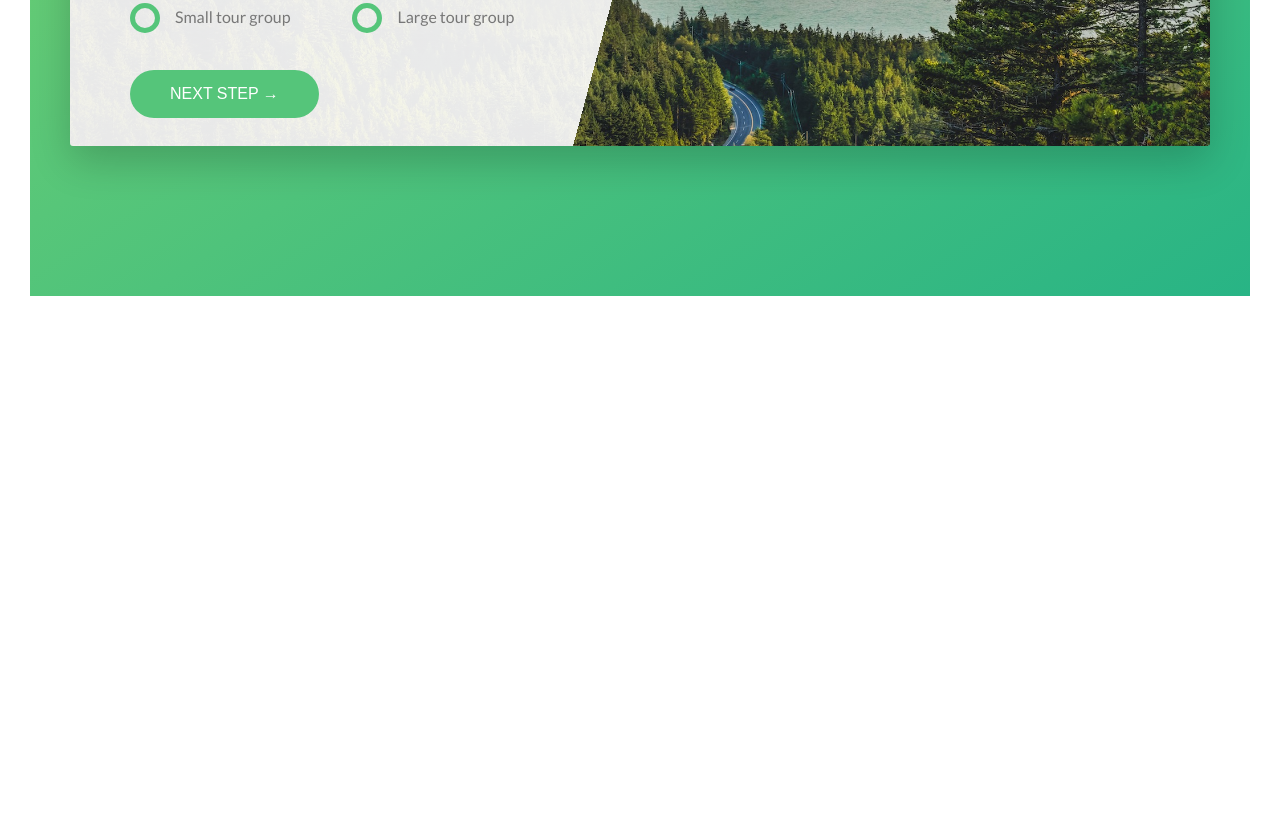
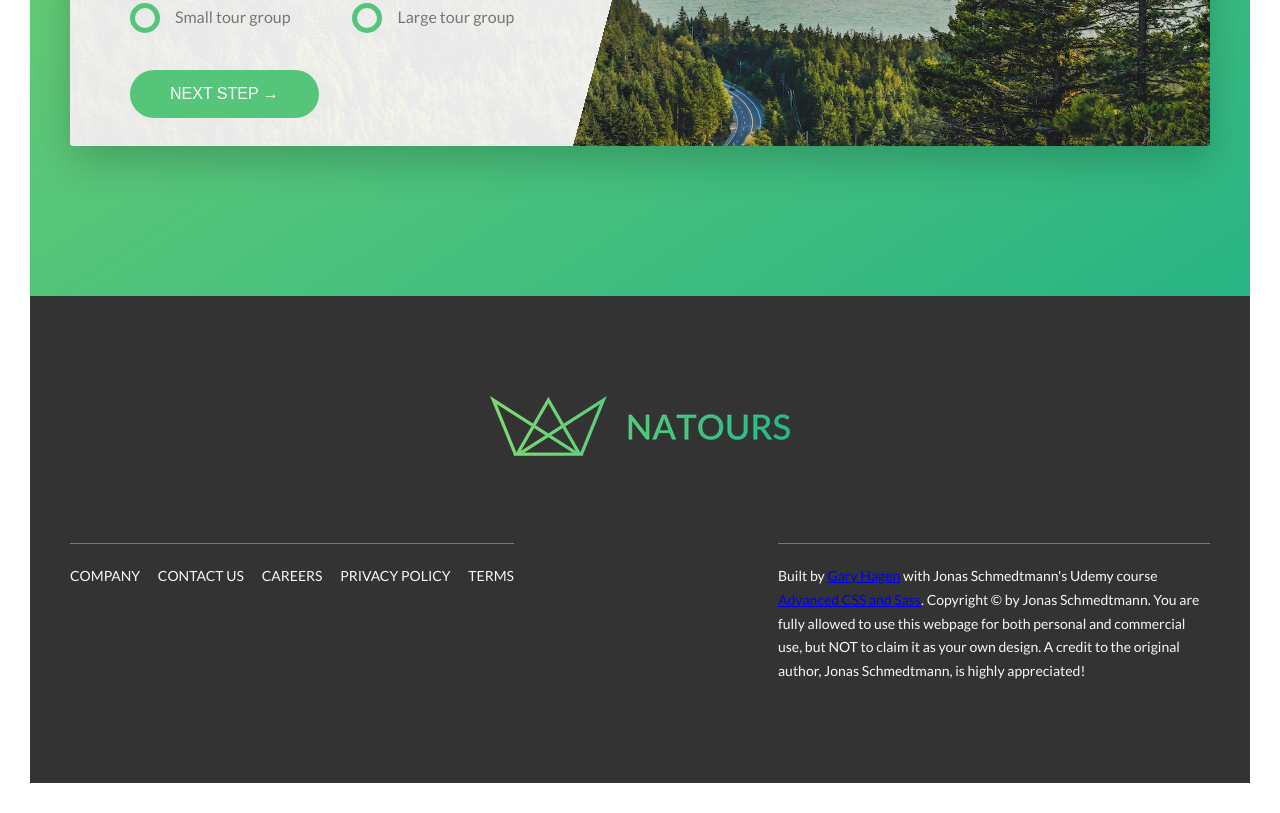
Before and after one commit to HagenGaryP/css-and-sass, a website: page Natours-Project/index.html in a window 1280 px wide. Shown: the part 4974-5787 px from the top of the page. Before the commit the page ends 5300 px from the top, so only its background shows below. Drawn offline with Linux system fonts and the light colour scheme.

Commit message:
added footer

```diff
--- a/Natours-Project/index.html
+++ b/Natours-Project/index.html
@@ -347,6 +347,32 @@
 
   </main>
 
+  <!-- Building the Footer -->
+  <footer class="footer">
+    <div class="footer__logo-box">
+      <img src="img/logo-green-small-2x.png" alt="Full logo" class="footer_logo">
+    </div>
+    <div class="row">
+      <div class="col-1-of-2">
+        <div class="footer__navigation">
+          <ul class="footer__list">
+            <li class="footer__item"><a href="#" class="footer__link">Company</a></li>
+            <li class="footer__item"><a href="#" class="footer__link">Contact us</a></li>
+            <li class="footer__item"><a href="#" class="footer__link">Careers</a></li>
+            <li class="footer__item"><a href="#" class="footer__link">Privacy policy</a></li>
+            <li class="footer__item"><a href="#" class="footer__link">Terms</a></li>
+          </ul>
+        </div>
+      </div>
+      <div class="col-1-of-2">
+        <p class="footer__copyright">
+          Built by <a href="#" class="footer_link">Gary Hagen</a> with Jonas Schmedtmann's Udemy course <a href="#" class="footer_link">Advanced CSS and Sass</a>. Copyright &copy; by Jonas Schmedtmann. You are fully allowed to use this webpage for both personal and commercial use, but NOT to claim it as your own design.  A credit to the original author, Jonas Schmedtmann, is highly appreciated!
+        </p>
+      </div>
+    </div>
+  </footer>
+
+
     <!--
         <section class="grid-test">
             <div class="row">
--- a/Natours-Project/sass/abstracts/_variables.scss
+++ b/Natours-Project/sass/abstracts/_variables.scss
@@ -15,6 +15,8 @@
 
 $color-dark-grey: #777;
 $color-dark-grey-2: #999;
+$color-dark-grey-3: #333;
+
 
 $color-white: #fff;
 $color-black: #000;
--- /dev/null
+++ b/Natours-Project/sass/layout/_footer.scss
@@ -0,0 +1,60 @@
+.footer {
+  background-color: $color-dark-grey-3;
+  padding: 10rem 0;
+  font-size: 1.4rem;
+  color: $color-grey-light-1;
+
+  &__logo-box {
+    text-align: center;
+    margin-bottom: 8rem;
+  }
+
+  &__logo {
+    width: 15rem;
+    height: auto;
+  }
+
+  &__navigation {
+    border-top: 1px solid $color-dark-grey;
+    padding-top: 2rem;
+    display: inline-block;
+  }
+
+  &__list {
+    list-style: none;
+  }
+
+  &__item {
+    display: inline-block;
+
+    &:not(:last-child) {
+      margin-right: 1.5rem;
+    }
+  }
+  &__link {
+
+    &:link,
+    &:visited {
+      color: $color-grey-light-1;
+      background-color: $color-dark-grey-3;
+      text-decoration: none;
+      text-transform: uppercase;
+      display: inline-block;
+      transition: all .2s;
+    }
+
+    &:hover,
+    &:active {
+      color: $color-primary;
+      box-shadow: 0 1rem 2rem rgba($color-black, .4);
+      transform: rotate(5deg) scale(1.3);
+    }
+  }
+
+  &__copyright {
+    border-top: 1px solid $color-dark-grey;
+    padding-top: 2rem;
+    width: 80%;
+    float: right;
+  }
+}
--- a/Natours-Project/sass/main.scss
+++ b/Natours-Project/sass/main.scss
@@ -17,6 +17,7 @@
 @import "components/form";
 @import "components/story";
 
+@import "layout/footer";
 @import "layout/grid";
 @import "layout/header";
 
```
Also changed, not shown: Natours-Project/css/style.css.
